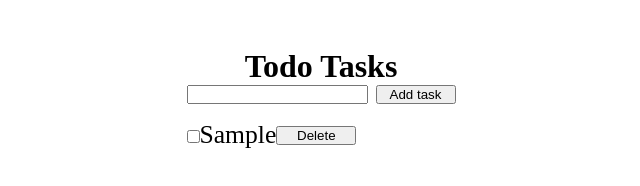
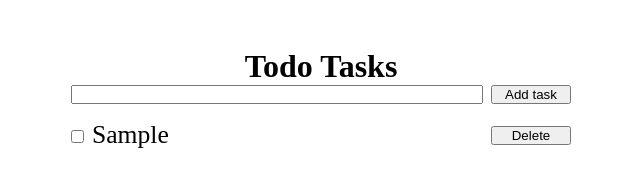
Before and after one commit to HaliTran/todo-app, a website built with Vite: page index.html in a window 1280 px wide. Both pictures are taken after typing "Sample" into the empty fields and a click on the button "Add task". Shown: the whole page, without its empty margins (319-959 px from the left). Built offline with nearby package versions, Linux system fonts and the light colour scheme.

Commit message:
Minor layout changes to task information

```diff
--- a/styles/styles.css
+++ b/styles/styles.css
@@ -19,8 +19,8 @@ header {
 }
 
 .task-container {
-  display: flex;
-  justify-content: center;
+  max-width: 500px;
+  margin: auto;
 }
 
 .task-container > div {
@@ -29,6 +29,7 @@ header {
 
 .task-input-container {
   display: flex;
+  flex-wrap: wrap;
   align-items: center;
   gap: var(--spacing-unit-half);
 }
@@ -40,6 +41,8 @@ header {
 article[class='task'] {
   display: flex;
   align-items: center;
+  justify-content: space-between;
+  flex-wrap: wrap;
   margin: var(--spacing-unit) 0;
 }
 
@@ -50,8 +53,10 @@ article[class='task'] {
 .task-info {
   display: inline-block;
   font-size: calc(var(--spacing-unit-x2) * 0.8);
+  margin-left: var(--spacing-unit-half);
 }
 
 .delete-task-btn {
   width: var(--spacing-unit-x5);
+  flex-shrink: 0;
 }
```
